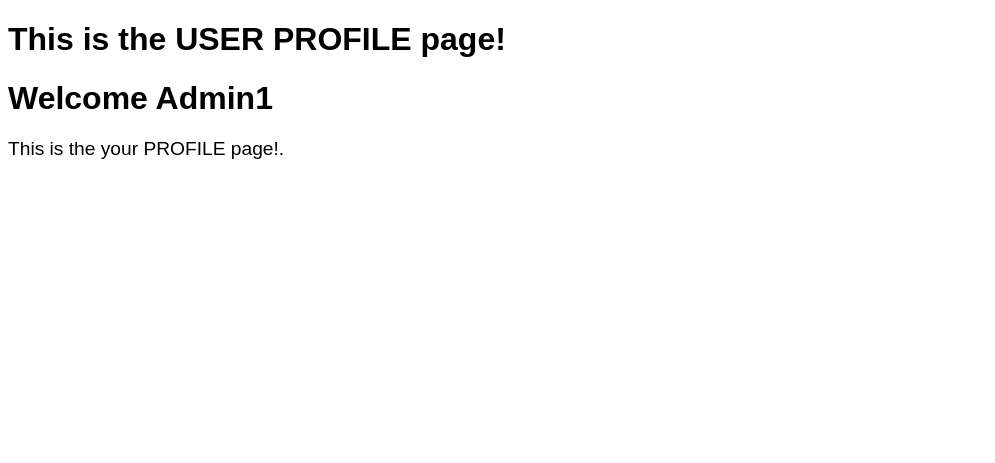
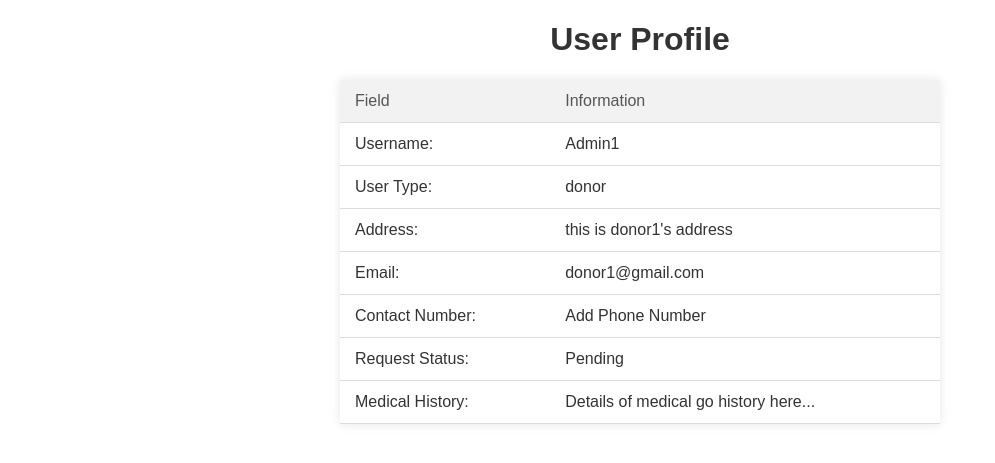
Before and after one commit to NimishKr16/BloodLink, a Flask app: a page that uses templates/base.html in a window 1280 px wide. Shown: the part 76-539 px from the top of the page, without its empty margins (0-995 px from the left). Run offline with Flask 3, Linux system fonts and the light colour scheme; a user stored in the database is signed in; some libraries are stand-ins or nearby versions.

Commit message:
Add User Profile

```diff
--- a/app.py
+++ b/app.py
@@ -104,7 +104,15 @@ def profile(username):
     if currusername is None:
         return "You must login first!"
     else:
-        return render_template('profile.html',username=currusername)
+        found_user = User.query.filter_by(Username=username).first()
+        userInfo = None
+        if found_user.UserType == 'donor':
+            userInfo = Donor.query.filter_by(DonorID=found_user.UserID).first()
+        elif found_user.UserType == 'recipient':
+            userInfo = Recipient.query.filter_by(RecipientID=found_user.UserID).first()
+        return render_template('profile.html',username=currusername,
+                               email=found_user.Email,
+                               address=userInfo.Address, userType=found_user.UserType)
 
 # * ----- Signup routes for each user type ------ #
 
--- /dev/null
+++ b/static/styles/profile.css
@@ -0,0 +1,36 @@
+body {
+    font-family: Arial, sans-serif;
+    /* background-color: #f4f4f4;
+    margin: 0;
+    padding: 20px; */
+}
+/* h1 {
+    text-align: center;
+    color: #333;
+} */
+
+#profile-head{
+    text-align: center;
+    color: #333;
+}
+table {
+    width: 100%;
+    max-width: 600px;
+    margin: 20px auto;
+    border-collapse: collapse;
+    background-color: #fff;
+    box-shadow: 0 0 10px rgba(0, 0, 0, 0.1);
+}
+th, td {
+    padding: 12px 15px;
+    text-align: left;
+    border-bottom: 1px solid #ddd;
+}
+th {
+    background-color: #f2f2f2;
+    color: #555;
+    font-weight: normal;
+}
+td {
+    color: #333;
+}
--- a/templates/base.html
+++ b/templates/base.html
@@ -8,6 +8,7 @@
   <link rel="stylesheet" href="../static/styles/base.css"/>
   <link rel="stylesheet" href="https://cdnjs.cloudflare.com/ajax/libs/font-awesome/6.0.0-beta3/css/all.min.css" integrity="sha384-+RD0PXT0fJs33E83eoZx3d0A2eJftGqS9JlUUY3kK4hTPhDFwWI4byoi2EKPDm/J" crossorigin="anonymous">
   <link rel="stylesheet" href="../static/styles/home.css">
+  <link rel="stylesheet" href="../static/styles/profile.css">
   <!-- ? <link rel="stylesheet" href="../static/styles/admin_dash.css"> -->
 
   <!-- ! NAVBAR -->
--- a/templates/profile.html
+++ b/templates/profile.html
@@ -5,7 +5,43 @@
 {% endblock %}
 
 {% block content %}
-    <h1>This is the USER PROFILE page!</h1>
-    <h1> Welcome {{ username }}</h1>
-    <p>This is the your PROFILE page!.</p>
+<h1 id="profile-head">User Profile</h1>
+<table>
+    <tr>
+        <th>Field</th>
+        <th>Information</th>
+    </tr>
+    <tr>
+        <td>Username:</td>
+        <td>{{ username }}</td>
+    </tr>
+    <tr>
+        <td>User Type:</td>
+        <td>{{ userType }}</td>
+    </tr>
+    <tr>
+        <td>Address:</td>
+        <td>{{ address }}</td>
+    </tr>
+    <tr>
+        <td>Email:</td>
+        <td>{{ email }}</td>
+    </tr>
+    <tr>
+        <td>Contact Number:</td>
+        {% if phone %}
+        <td>{{phone}}</td>
+        {% else %}
+        <td>Add Phone Number</td>
+        {% endif %}
+    </tr>
+    <tr>
+        <td>Request Status:</td>
+        <td>Pending</td>
+    </tr>
+    <tr>
+        <td>Medical History:</td>
+        <td>Details of medical go history here...</td>
+    </tr>
+</table>
 {% endblock %}
```
